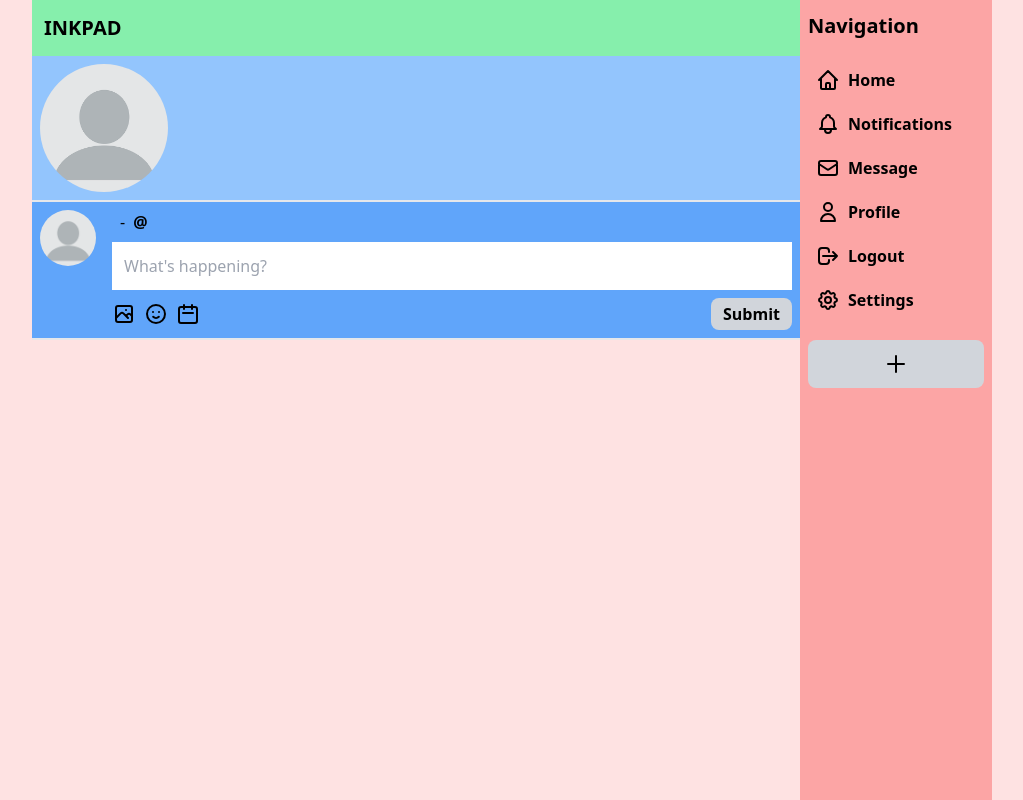
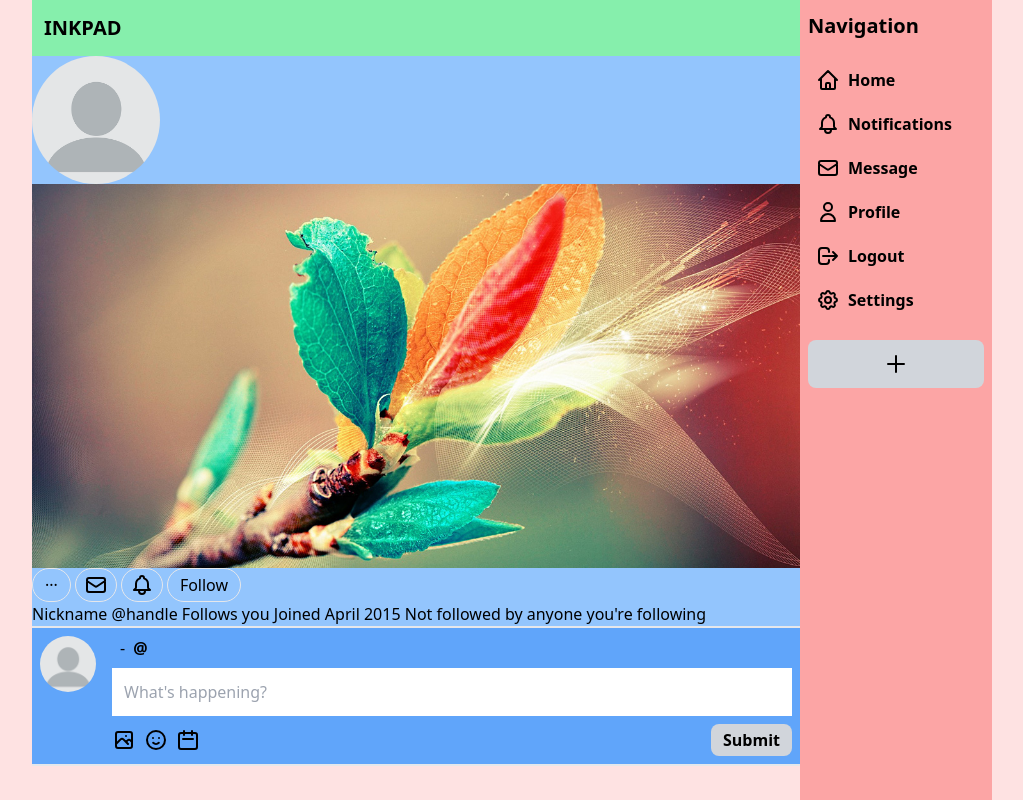
Before and after one commit to Cynniminni/masonite-project, a Python web app: template templates/home.html in a window 1280 px wide. Shown: the whole page, without its empty margins (128-1151 px from the left). Run offline with Jinja, Linux system fonts and the light colour scheme; the template is opened without the code that fills it, so the values that code supplies are empty; some libraries are stand-ins or nearby versions.

Commit message:
Add basic elements to profile area, no styling yet

```diff
--- a/templates/home.html
+++ b/templates/home.html
@@ -1,12 +1,41 @@
 {% extends "base.html" %}
 {% import 'components.html' as components %}
 
-{% block title %}Inkpad - Home{% endblock %}
+{% block title %}Inkpad - Home
+{% endblock %}
 
 {% block content %}
     <!-- profile area -->
-    <div class="bg-blue-300 p-2 flex gap-4 border-b-2 md:mt-0">
+    <div class="bg-blue-300 flex-col border-b-2 md:mt-0">
+        <!-- Avatar -->
         <img src="/static/pfp_generic_user.png" class="w-32 h-32 object-cover rounded-full">
+            <img src="/static/banner_leaves.jpg" class="object-cover w-full">
+
+            <!-- Buttons -->
+            <div class="flex gap-1">
+                <a href="#" class="border py-1 px-3 rounded-full">
+                    ···
+                </a>
+                <a href="#" class="border py-1 px-2 rounded-full">
+                    <svg xmlns="http://www.w3.org/2000/svg" class="h-6 w-6" fill="none" viewBox="0 0 24 24" stroke="currentColor" stroke-width="2">
+                        <path stroke-linecap="round" stroke-linejoin="round" d="M3 8l7.89 5.26a2 2 0 002.22 0L21 8M5 19h14a2 2 0 002-2V7a2 2 0 00-2-2H5a2 2 0 00-2 2v10a2 2 0 002 2z"/>
+                    </svg>
+                </a>
+                <a href="#" class="border py-1 px-2 rounded-full">
+                    <svg xmlns="http://www.w3.org/2000/svg" class="h-6 w-6" fill="none" viewBox="0 0 24 24" stroke="currentColor" stroke-width="2">
+                        <path stroke-linecap="round" stroke-linejoin="round" d="M15 17h5l-1.405-1.405A2.032 2.032 0 0118 14.158V11a6.002 6.002 0 00-4-5.659V5a2 2 0 10-4 0v.341C7.67 6.165 6 8.388 6 11v3.159c0 .538-.214 1.055-.595 1.436L4 17h5m6 0v1a3 3 0 11-6 0v-1m6 0H9"/>
+                    </svg>
+                </a>
+                <a href="#" class="border py-1 px-3 rounded-full">
+                    Follow
+                </a>
+            </div>
+
+            <span>Nickname</span>
+            <span>@handle</span>
+            <span>Follows you</span>
+            <span>Joined April 2015</span>
+            <span>Not followed by anyone you're following</span>
         </div>
         <!-- end profile area -->
 
```
Also changed, not shown: storage/static/banner_hatsune_miku.jpg (added), storage/static/banner_leaves.jpg (added). Lines whose indentation alone changed are shown as unchanged.
